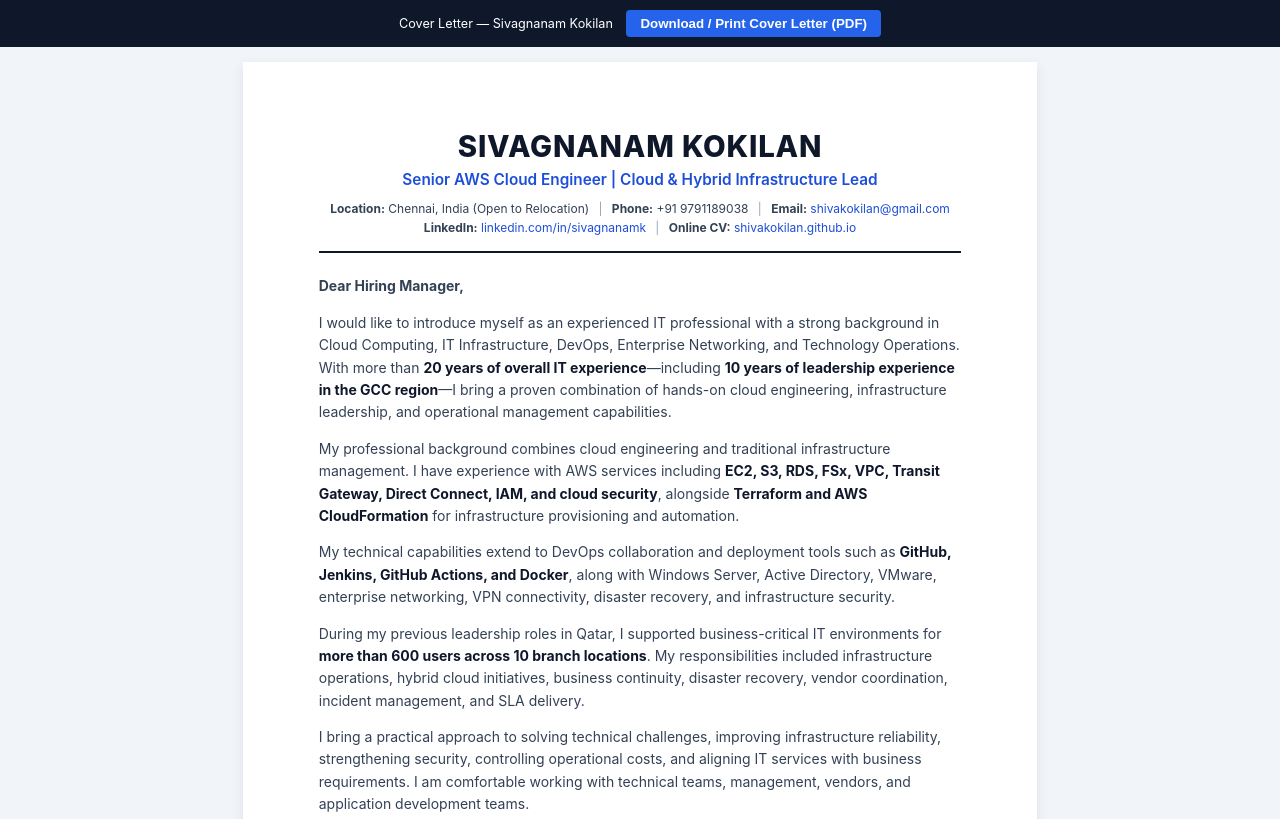
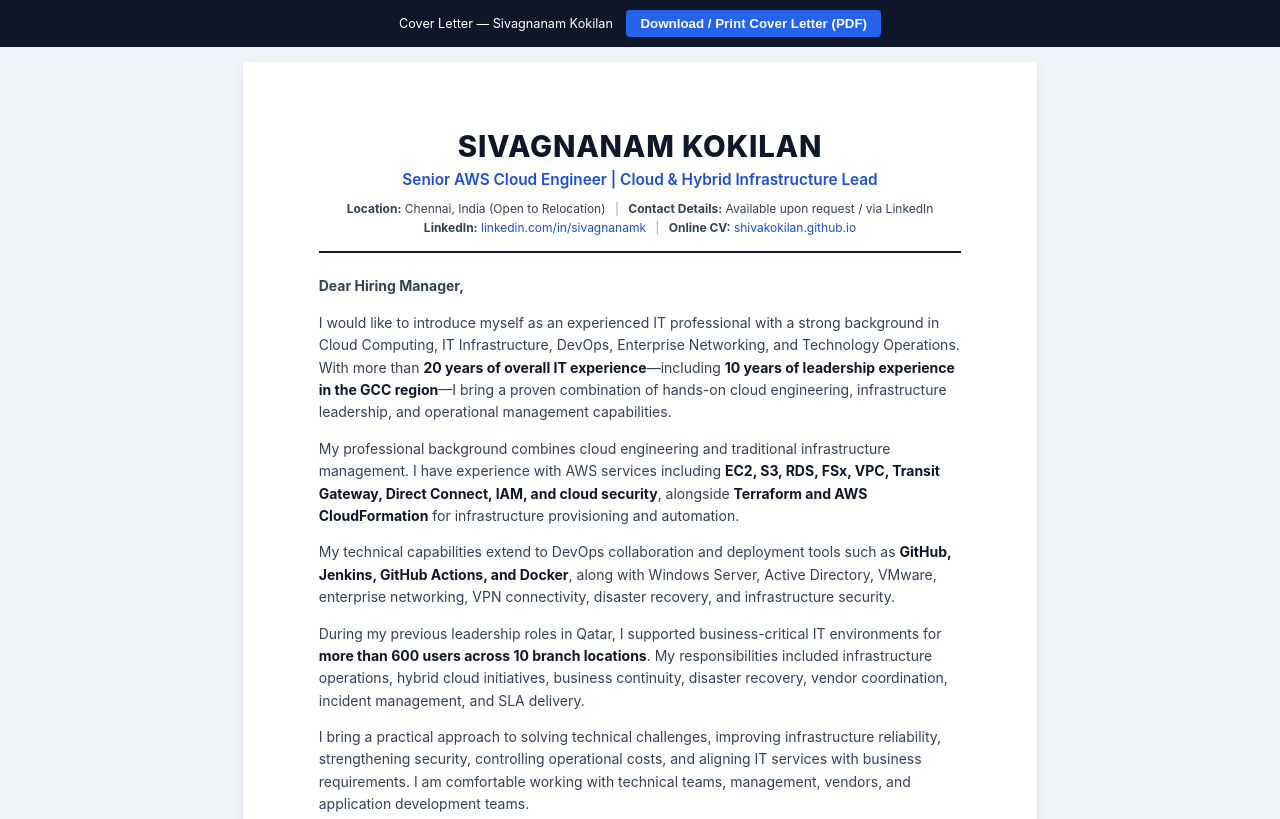
Before and after one commit to shivakokilan/shivakokilan.github.io, a plain HTML site: page cover-letter.html in a window 1280 px wide. Shown: the top 819 px of the page. Drawn offline with Linux system fonts and the light colour scheme.

Commit message:
Revise contact details in cover letter
Updated contact information section to indicate availability of details upon request.

```diff
--- a/cover-letter.html
+++ b/cover-letter.html
@@ -162,8 +162,7 @@
       <div class="subtitle">Senior AWS Cloud Engineer | Cloud &amp; Hybrid Infrastructure Lead</div>
       <div class="contact-info">
         <strong>Location:</strong> Chennai, India (Open to Relocation) <span class="separator">|</span>
-        <strong>Phone:</strong> +91 9791189038 <span class="separator">|</span>
-        <strong>Email:</strong> <a href="mailto:shivakokilan@gmail.com">shivakokilan@gmail.com</a>
+        <strong>Contact Details:</strong> Available upon request / via LinkedIn
         <br>
         <strong>LinkedIn:</strong> <a href="https://linkedin.com/in/sivagnanamk" target="_blank" rel="noopener noreferrer">linkedin.com/in/sivagnanamk</a> <span class="separator">|</span>
         <strong>Online CV:</strong> <a href="https://shivakokilan.github.io" target="_blank" rel="noopener noreferrer">shivakokilan.github.io</a>
```
